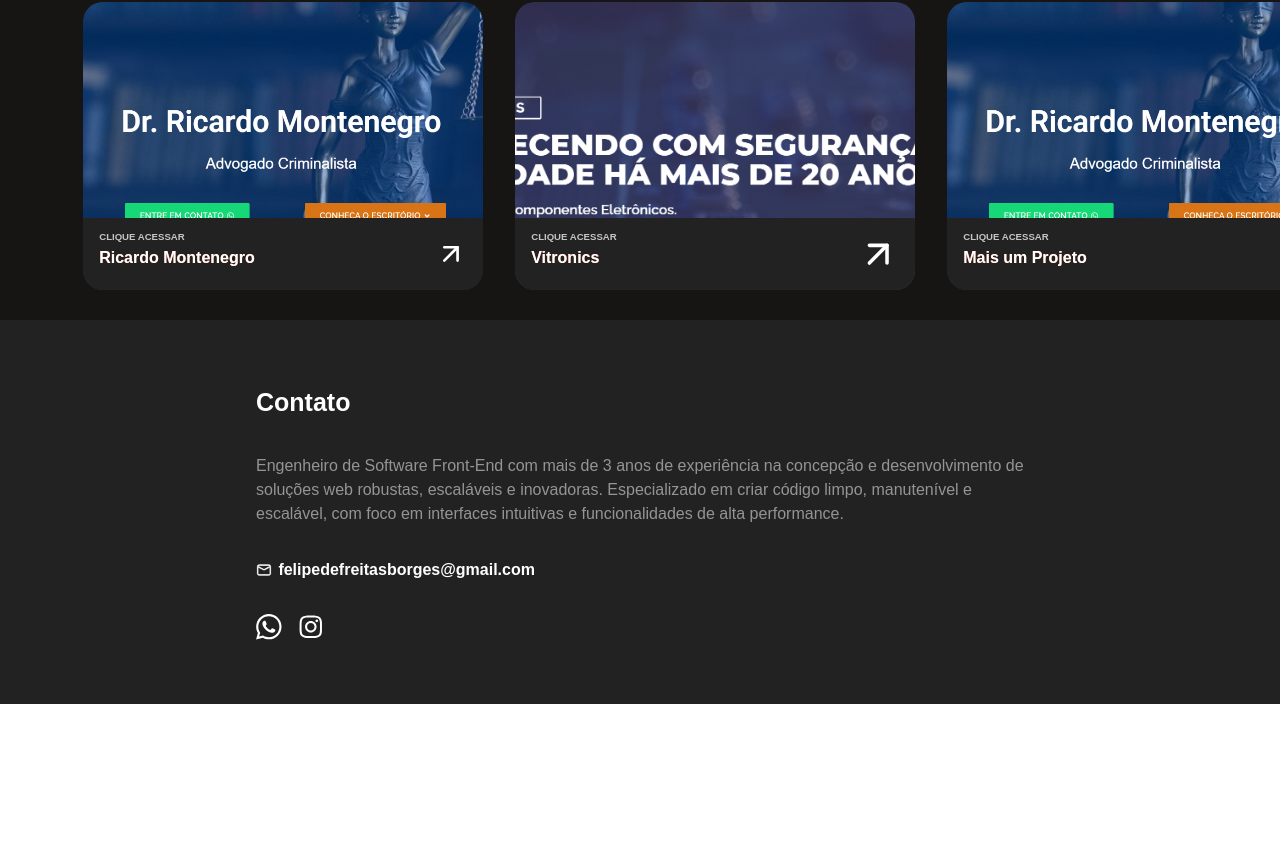
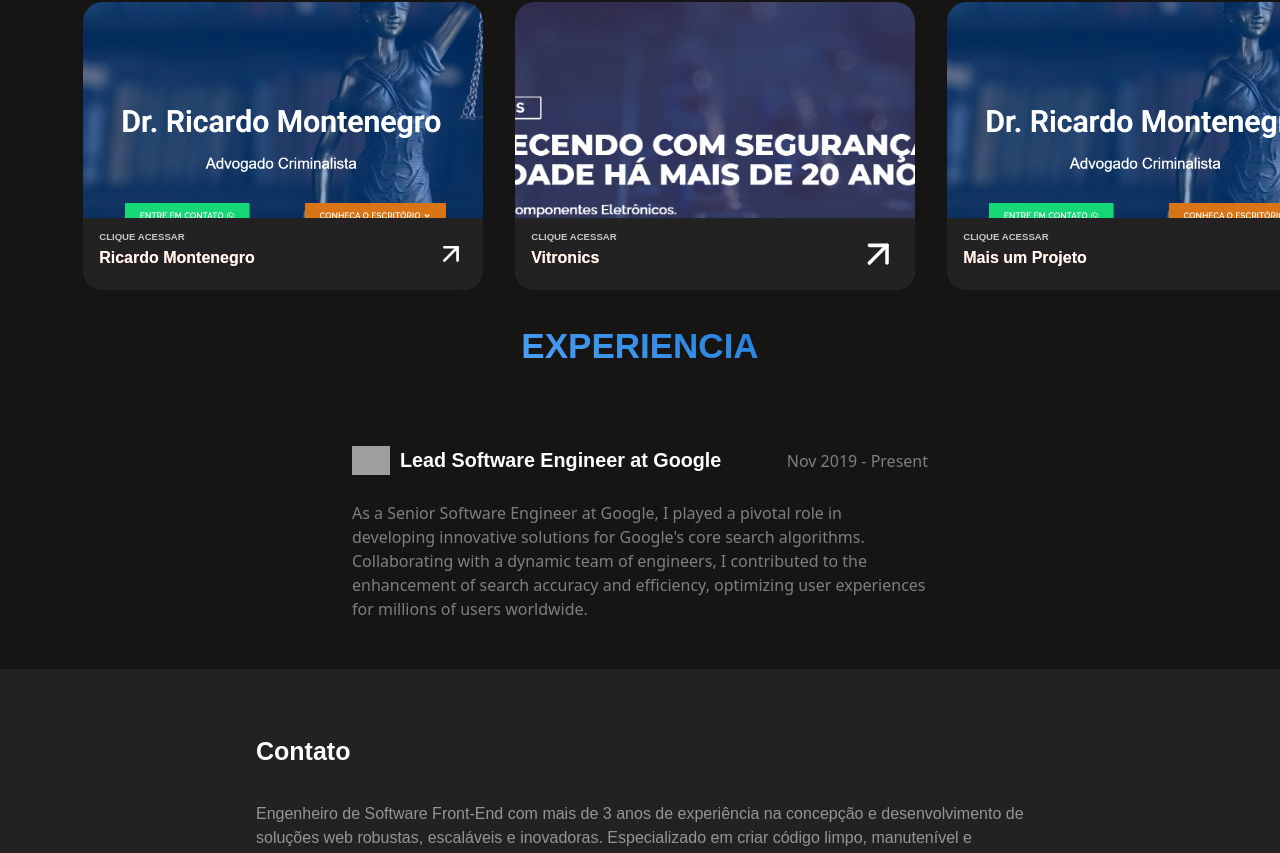
Before and after one commit to fdfborges/portifolioFelipeBorges, a React (Vite) app: page / in a window 1280 px wide. Shown: the part 1089-1942 px from the top of the page. Before the commit the page ends 1793 px from the top, so only its background shows below. Built offline with nearby package versions, Linux system fonts and the light colour scheme; grey boxes are pictures that could not be loaded; a web font is replaced by a local one.

Commit message:
Created model component experienceCard

```diff
--- /dev/null
+++ b/src/components/Experience/Experience.jsx
@@ -0,0 +1,15 @@
+import ExperienceCard from '../ExperienceCard/ExperienceCard';
+import './Experience.scss';
+
+
+export default function Experience() {
+
+    return (
+        <>
+            <div className="divcontainerExperience">
+                <p>EXPERIENCIA </p>
+                <ExperienceCard />
+            </div>
+        </>
+    )
+}
--- /dev/null
+++ b/src/components/Experience/Experience.scss
@@ -0,0 +1,19 @@
+@import '../../components/fonts/font.scss';
+@import '../../components/palletColor/palletColor.scss';
+
+.divcontainerExperience {
+    display: flex;
+    align-items: center;
+    justify-content: center;
+    flex-direction: column;
+
+    p {
+        font-family: $font-body;
+        font-size: 35px;
+        font-weight: 900;
+        background: linear-gradient(200deg, rgb(32, 125, 217) 0%, rgb(80, 164, 248) 100%);
+        -webkit-background-clip: text;
+        background-clip: text;
+        color: transparent;
+    }
+}
--- /dev/null
+++ b/src/components/ExperienceCard/ExperienceCard.jsx
@@ -0,0 +1,26 @@
+import './ExperienceCard.scss';
+
+
+export default function ExperienceCard() {
+
+    return (
+        <>
+            <div className="containerExperienceCard">
+                <div className="containerExperienceCardHeader">
+                    <div className="containerImgAndParagraphExperieceCard">
+                        <div className="containerImgExperienceCardHeader">
+                            <img src="https://www.gstatic.com/marketing-cms/assets/images/d5/dc/cfe9ce8b4425b410b49b7f2dd3f3/g.webp=s48-fcrop64=1,00000000ffffffff-rw" alt="" />
+                        </div>
+                        <span className='span-title'>Lead Software Engineer at Google</span>
+                    </div>
+                    <div className="containerDateExperienceCardHeader">
+                        <span className='span-date'>Nov 2019 - Present</span>
+                    </div>
+                </div>
+                <span>
+                    As a Senior Software Engineer at Google, I played a pivotal role in developing innovative solutions for Google's core search algorithms. Collaborating with a dynamic team of engineers, I contributed to the enhancement of search accuracy and efficiency, optimizing user experiences for millions of users worldwide.
+                </span>
+            </div>
+        </>
+    )
+}
--- /dev/null
+++ b/src/components/ExperienceCard/ExperienceCard.scss
@@ -0,0 +1,56 @@
+@import '../fonts/font.scss';
+@import '../palletColor/palletColor.scss';
+
+
+.containerExperienceCard {
+    width: 45%;
+    display: flex;
+    flex-direction: column;
+    gap: 1rem;
+    margin: 3rem 0 3rem 0rem;
+
+
+    span {
+        opacity: 60%;
+        color: $primaryGray;
+    }
+
+    .containerExperienceCardHeader {
+        display: flex;
+        align-items: center;
+        justify-content: space-between;
+
+        .containerImgAndParagraphExperieceCard {
+            display: flex;
+            align-items: center;
+
+            .span-title {
+                font-family: $font-body;
+                font-size: 19.74px;
+                font-weight: 800;
+                color: $primaryWhite;
+                opacity: 100%;
+            }
+
+            .containerImgExperienceCardHeader {
+                width: 3rem;
+                height: 3rem;
+                display: flex;
+                align-items: center;
+                justify-content: left;
+
+                .containerDateExperienceCardHeader {
+                    span {
+                        font-size: 14.49px;
+                        color: $primaryGray;
+                        font-weight: 100;
+                    }
+                }
+
+                img {
+                    height: 60%;
+                }
+            }
+        }
+    }
+}
--- a/src/components/Technologies/Technologies.jsx
+++ b/src/components/Technologies/Technologies.jsx
@@ -8,7 +8,7 @@
 import WORDPRESS from '../../assets/IconsExperience/wordpress.png';
 
 
-export default function Experience({ secaoRef2 }) {
+export default function Technologies({ secaoRef2 }) {
     return (
         <div className="experiencecontainerPrincipal" ref={secaoRef2}>
             <p>EXPERIENCIA COM</p>
--- a/src/pages/Home/Home.jsx
+++ b/src/pages/Home/Home.jsx
@@ -6,6 +6,7 @@
 import Footer from '../../components/Footer/Footer.jsx'
 import './Home.scss';
 import NavResponsive from '../../components/NavResponsive/NavResponsive.jsx'
+import Experience from '../../components/Experience/Experience.jsx'
 export default function Home() {
 
   const secaoRef1 = useRef(null);
@@ -45,6 +46,7 @@
         <Apresentation secaoRef1={secaoRef1} />
         <Technologies secaoRef2={secaoRef2} />
         <Projetos secaoRef3={secaoRef3} />
+        <Experience />
         <Footer secaoRef4={secaoRef4} />
       </div>
     </>
```
